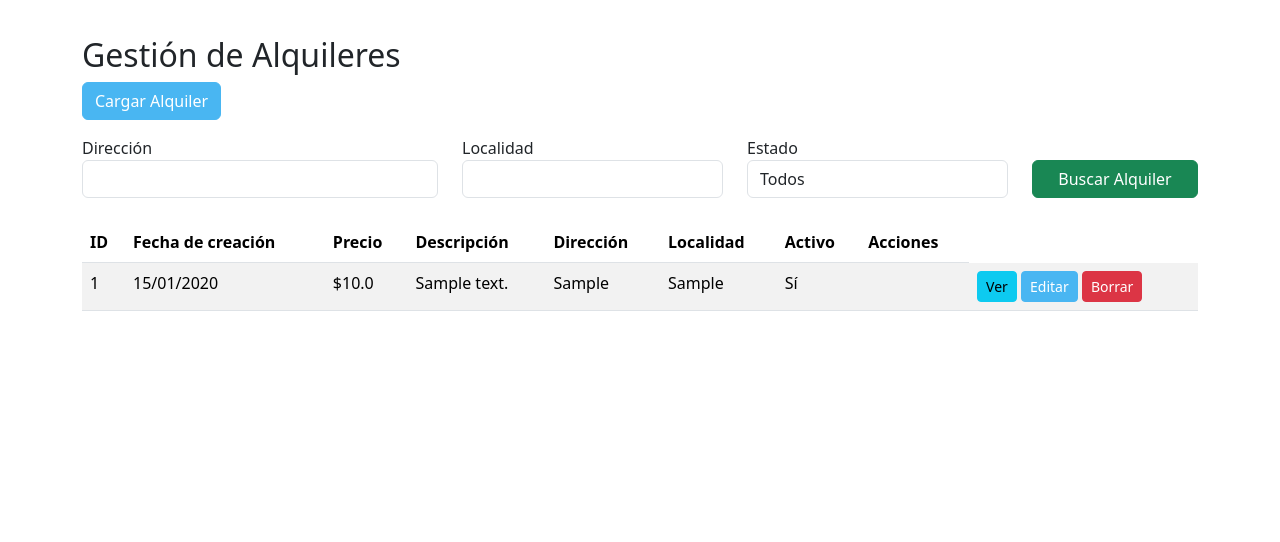
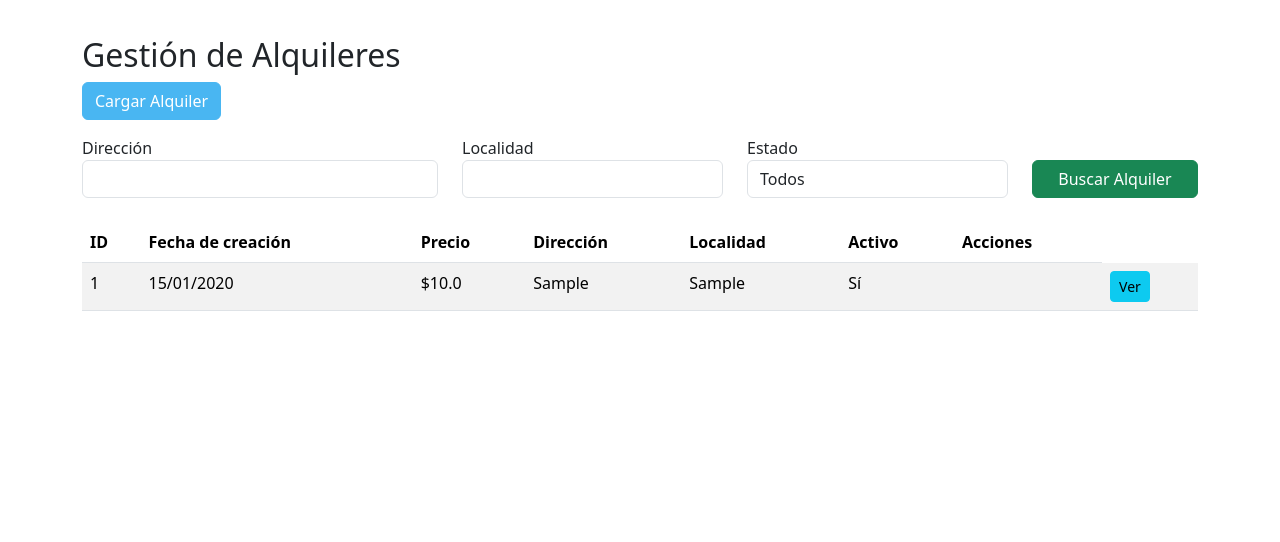
Before and after one commit to NicolasM146/IngS2, a Flask app: page /rentals/ in a window 1280 px wide. Shown: the part 66-608 px from the top of the page. Run offline with Flask 3, Linux system fonts and the light colour scheme; a user stored in the database is signed in; tables that the repository leaves empty hold one stand-in row (values such as "Sample post"); some libraries are stand-ins or nearby versions.

Commit message:
cambios en los botones de alquiler

```diff
--- a/src/web/controllers/property.py
+++ b/src/web/controllers/property.py
@@ -192,7 +192,7 @@ def edit(id):
         for file_storage in new_photo_files_from_form:
             if file_storage and file_storage.filename:
                 if not PropertyPhoto.allowed_file(file_storage.filename):
-                    flash(f'El archivo "{file_storage.filename}" tiene una extensión no permitida. Las nuevas fotos no se procesarán.', 'warning')
+                    flash(f'El archivo tiene una extensión no permitida. Se guardaron los cambios pero las nuevas fotos no se procesarán.', 'warning')
                     invalid_file_extension_found = True
                     break
                 valid_new_photo_files_to_upload.append(file_storage)
@@ -212,7 +212,7 @@ def edit(id):
             return redirect(url_for('property.edit', id=id))
 
         if projected_final_photo_count > 10:
-            flash(f'Error: No puede tener más de 10 fotos (se intentarían {projected_final_photo_count}).', 'danger')
+            flash(f'Error: No puede tener más de 10 fotos.', 'danger')
             return redirect(url_for('property.edit', id=id))
 
         photos_deleted_from_session = []
--- a/src/web/templates/Alquileres/index.html
+++ b/src/web/templates/Alquileres/index.html
@@ -37,7 +37,6 @@
             <th>ID</th>
             <th>Fecha de creación</th>
             <th>Precio</th>
-            <th>Descripción</th>
             <th>Dirección</th>
             <th>Localidad</th>
             <th>Activo</th>
@@ -50,7 +49,6 @@
             <td>{{ alquiler.id }}</td>
             <td>{{ alquiler.creation_date.strftime('%d/%m/%Y') if alquiler.creation_date else 'N/D' }}</td>
             <td>${{ alquiler.price | round(2) }}</td>
-            <td>{{ alquiler.description or 'Sin descripción' }}</td>
             <td>{{ alquiler.property.direccion }}</td>
             <td>{{ alquiler.property.localidad }}</td>
             <td>{{ 'Sí' if alquiler.is_active else 'No' }}</td>
@@ -58,9 +56,6 @@
                 {# En la columna de Acciones, agrega este botón antes del de borrar #}
             <td>
                 <a href="{{ url_for('rental.show', rental_id=alquiler.id) }}" class="btn btn-info btn-sm">Ver</a>
-                <a href="{{ url_for('rental.edit', rental_id=alquiler.id) }}" class="btn btn-primary btn-sm">Editar</a>
-                <form action="{{ url_for('rental.delete', rental_id=alquiler.id) }}" method="POST" style="display:inline;">
-                    <button type="submit" class="btn btn-danger btn-sm" onclick="return confirm('¿Seguro que deseas eliminar este alquiler?');">Borrar</button>
                 </form>
             </td>
         </tr>
--- a/src/web/templates/Alquileres/show.html
+++ b/src/web/templates/Alquileres/show.html
@@ -7,7 +7,7 @@
     <ul class="list-group">
         <li class="list-group-item"><strong>Propiedad:</strong> {{ alquiler.property.titulo }}</li>
         <li class="list-group-item"><strong>Precio:</strong> ${{ alquiler.price }}</li>
-        <li class="list-group-item"><strong>Descripción:</strong> {{ alquiler.description }}</li>
+        <li class="list-group-item"><strong>Descripción:</strong> {{ alquiler.property.descripcion }}</li>
         <li class="list-group-item"><strong>Activo:</strong> {{ 'Sí' if alquiler.is_active else 'No' }}</li>
         <li class="list-group-item"><strong>Creado el:</strong> {{ alquiler.creation_date.strftime('%d/%m/%Y') }}</li>
     </ul>
```
Also changed, not shown: static/uploads/properties/3_0_download.jpg (added), static/uploads/properties/3_1_f5baef4b6b6677020ab8d091ef78a3bc_w200.gif (added), static/uploads/properties/3_2_descargar_1.jpeg (added), static/uploads/properties/3_3_descargar_2.jpeg (added), static/uploads/properties/3_4_descargar_3.jpeg (added), static/uploads/properties/3_5_descargar_4.jpeg (added), static/uploads/properties/3_6_descargar.jpeg (added), static/uploads/properties/3_7_download.jpg (added).
